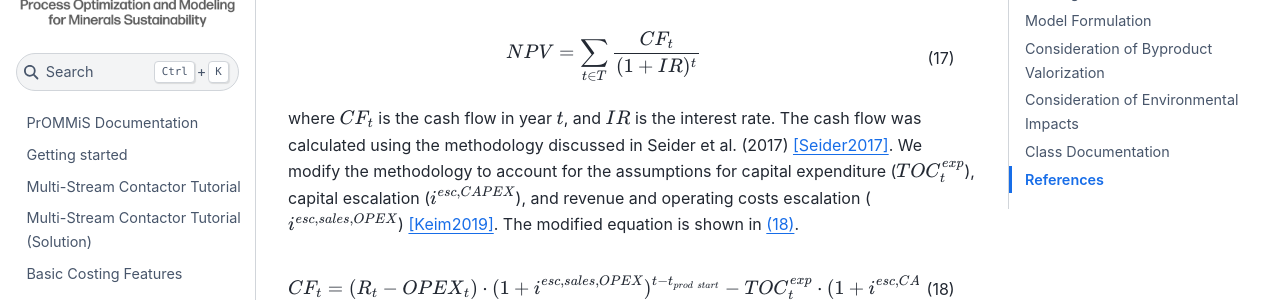
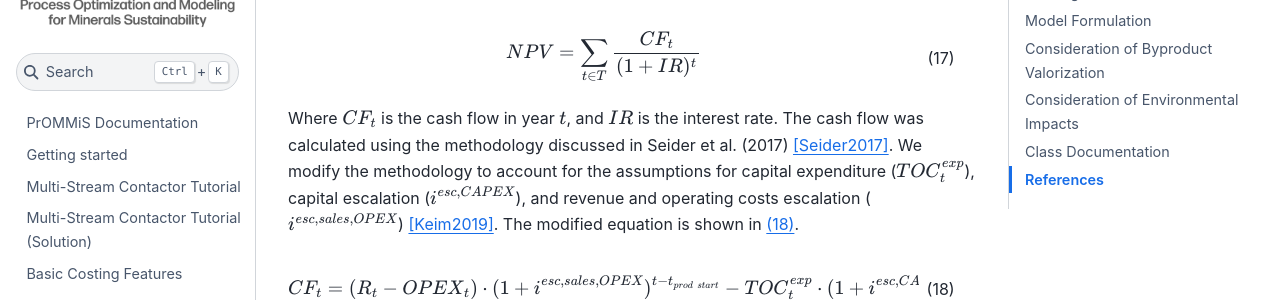
Before and after one commit to prommis/prommis, a Jupyter Book: the page built from docs/superstructure/superstructure_function_documentation.rst, in a window 1280 px wide and 900 px high, scrolled down 12929 px. Shown: the part 152-452 px from the top of the window. Built offline with Jupyter Book 1.0.4 settings and Sphinx 7.4.7 and the Sphinx Book theme 1.1.4, drawn with Linux system fonts in a browser that asks for light colours.

```diff
--- a/docs/superstructure/superstructure_function_documentation.rst
+++ b/docs/superstructure/superstructure_function_documentation.rst
@@ -609,7 +609,7 @@ The NPV is given by:
 
    NPV = \sum_{t \in T} \frac{CF_t}{(1 + IR)^t}
 
-where :math:`CF_t` is the cash flow in year :math:`t`, and :math:`IR` is
+Where :math:`CF_t` is the cash flow in year :math:`t`, and :math:`IR` is
 the interest rate. The cash flow was calculated using the methodology
 discussed in Seider et al. (2017) [Seider2017]_. We
 modify the methodology to account for the assumptions for capital
```
